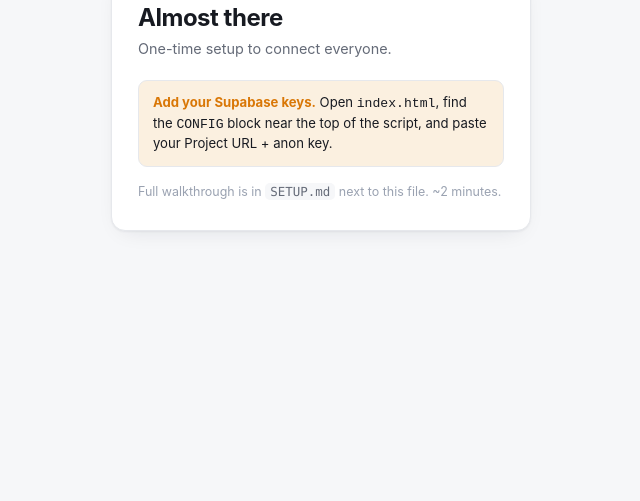
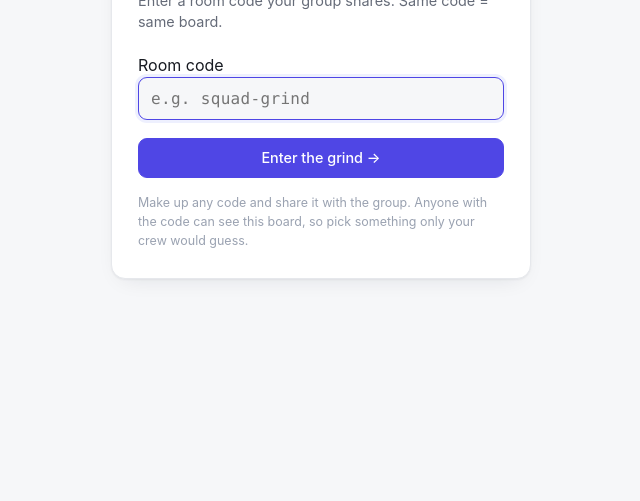
Before and after one commit to lemonredwood/the-grind, a plain HTML site: page index.html in a window 1280 px wide. Shown: the part 299-800 px from the top of the page, without its empty margins (319-959 px from the left). Drawn offline with nearby package versions, Linux system fonts and the light colour scheme.

Commit message:
Add Supabase config

```diff
--- a/index.html
+++ b/index.html
@@ -250,8 +250,8 @@
      Supabase → Project Settings → API.
      ============================================================ */
   var CONFIG = {
-    url:     "https://YOUR-PROJECT-REF.supabase.co",
-    anonKey: "YOUR-PUBLIC-ANON-KEY"
+    url:     "https://orfzttirwywatwvwabqh.supabase.co",
+    anonKey: "sb_publishable_kUqiOTca3m60Rg6yCNelcA_twoxwdID"
   };
 
   var TBL_P = "grind_players", TBL_S = "grind_solves";
```
